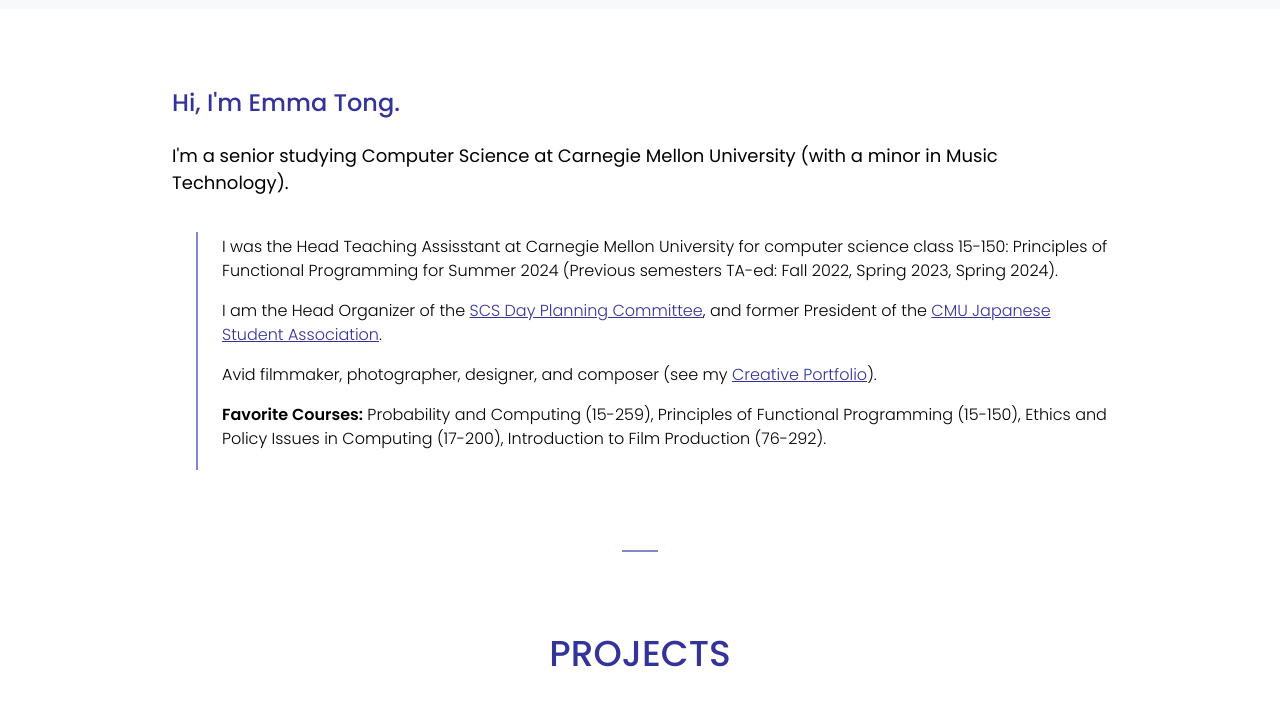
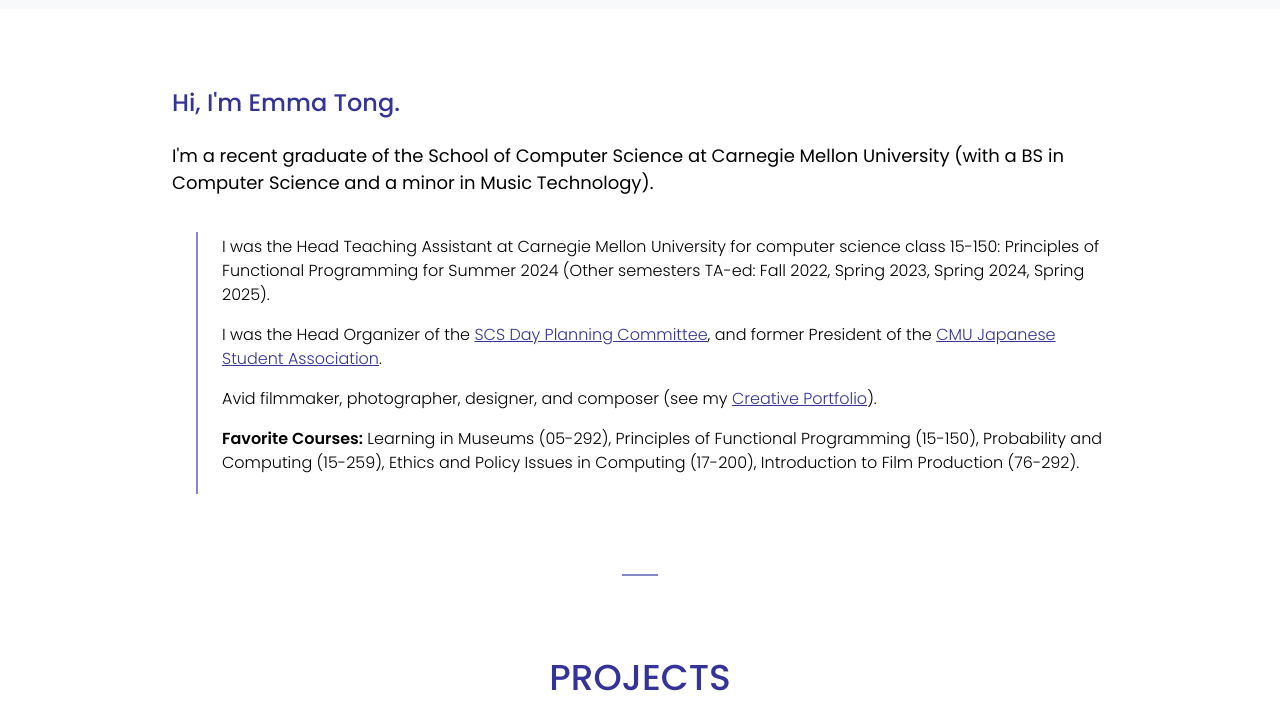
Before and after one commit to eytong56/eytong56.github.io, a plain HTML site: page index.html in a window 1280 px wide. Shown: the part 82-800 px from the top of the page. Drawn offline with nearby package versions, Linux system fonts and the light colour scheme.

Commit message:
Graduated update

```diff
--- a/index.html
+++ b/index.html
@@ -47,21 +47,21 @@
         <!-- About Section -->
         <div class="section">
             <h1 class="section-link intro"><span id="about"></span>Hi, I'm Emma Tong.</h1>
-            <p class="intro">I'm a senior studying Computer Science at Carnegie Mellon University (with a minor in Music
+            <p class="intro">I'm a recent graduate of the School of Computer Science at Carnegie Mellon University (with a BS in Computer Science and a minor in Music
                 Technology).</p>
             <div class="vertical-bar">
-                <p>I was the Head Teaching Assisstant at Carnegie Mellon University for computer science class 15-150:
-                    Principles of Functional Programming for Summer 2024 (Previous semesters TA-ed: Fall 2022, Spring
-                    2023, Spring 2024).</p>
-                <p>I am the Head Organizer of the <a href="https://www.cs.cmu.edu/~./scsday/" target="_blank"
+                <p>I was the Head Teaching Assistant at Carnegie Mellon University for computer science class 15-150:
+                    Principles of Functional Programming for Summer 2024 (Other semesters TA-ed: Fall 2022, Spring
+                    2023, Spring 2024, Spring 2025).</p>
+                <p>I was the Head Organizer of the <a href="https://www.cs.cmu.edu/~./scsday/" target="_blank"
                         rel="noopener noreferrer">SCS Day Planning Committee</a>, and former President of the <a
                         href="https://www.cmujsa.com" target="_blank" rel="noopener noreferrer">CMU Japanese Student
                         Association</a>.</p>
                 <p>Avid filmmaker, photographer, designer, and composer (see my <a
                         href="https://eytong56.github.io/portfolio">Creative
                         Portfolio</a>).</p>
-                <p><span class="bold">Favorite Courses:</span> Probability and Computing (15-259), Principles of
-                    Functional Programming (15-150), Ethics and Policy Issues in Computing (17-200), Introduction to
+                <p><span class="bold">Favorite Courses:</span> Learning in Museums (05-292), Principles of
+                    Functional Programming (15-150), Probability and Computing (15-259), Ethics and Policy Issues in Computing (17-200), Introduction to
                     Film Production (76-292).
             </div>
         </div>
```
